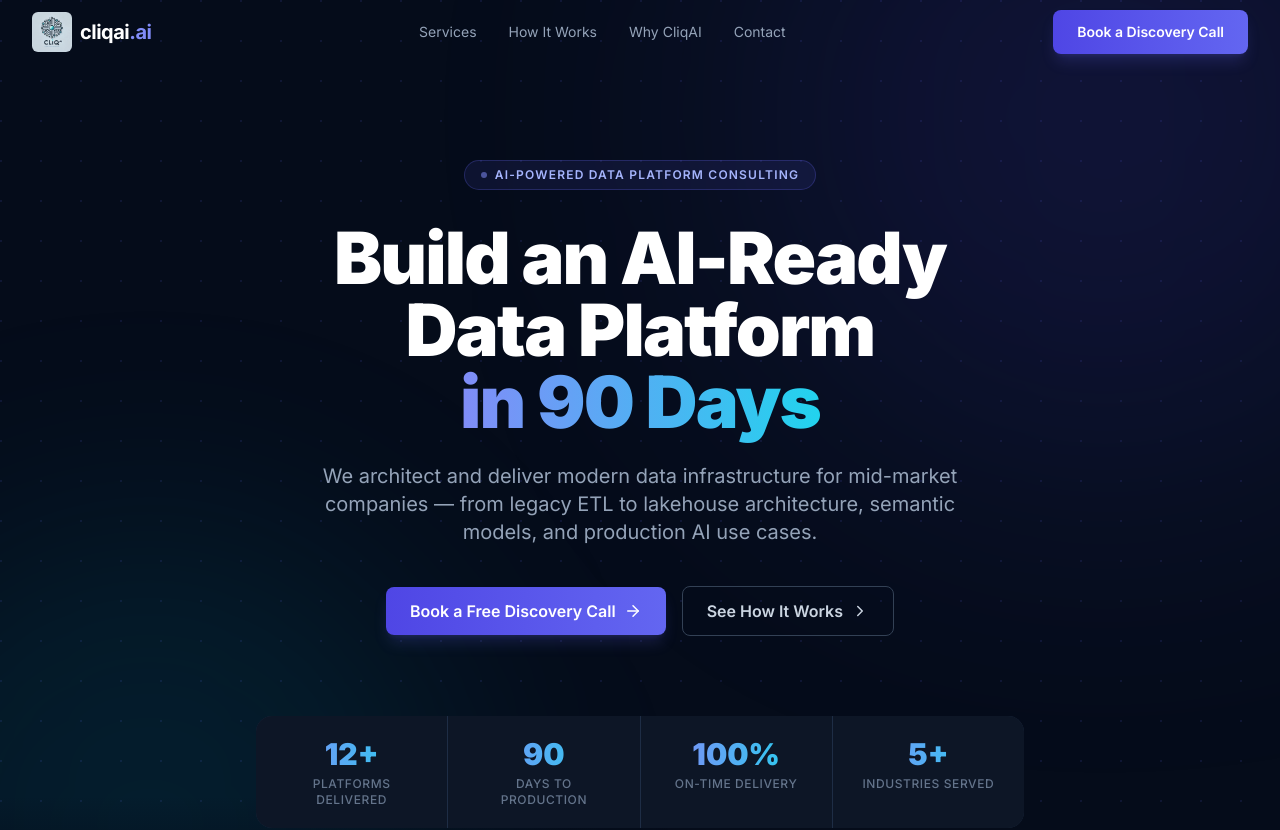
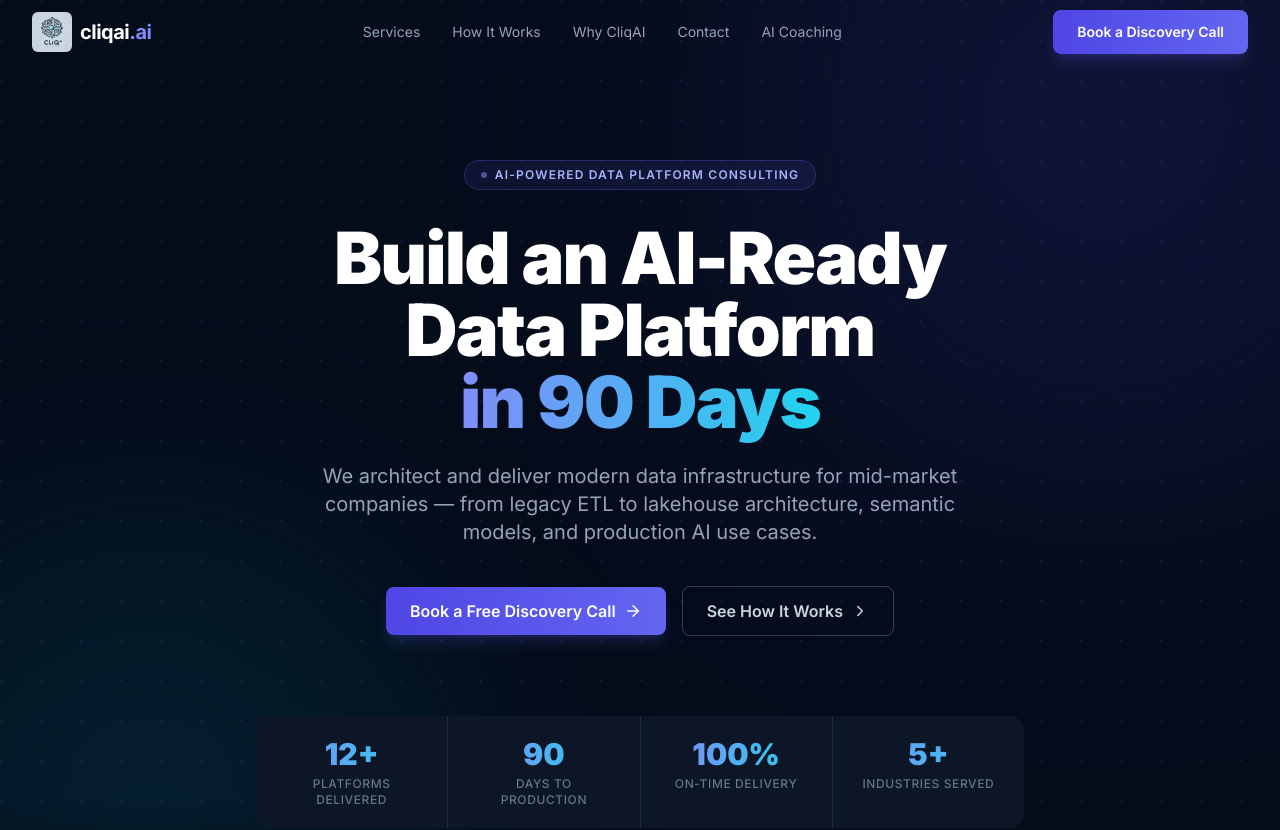
Before and after one commit to VidhyaSiva/cliqai-website, a Next.js app: page / in a window 1280 px wide. Shown: the top 830 px of the page. Built offline with nearby package versions, Linux system fonts and the light colour scheme.

Commit message:
Add 'AI Coaching' link to Navbar

```diff
--- a/components/Navbar.tsx
+++ b/components/Navbar.tsx
@@ -9,6 +9,7 @@ const navLinks = [
   { label: 'How It Works', href: '#process' },
   { label: 'Why CliqAI', href: '#why-us' },
   { label: 'Contact', href: '#contact' },
+  { href: "/coaching", label: "AI Coaching" },
 ]
 
 export default function Navbar() {
```
